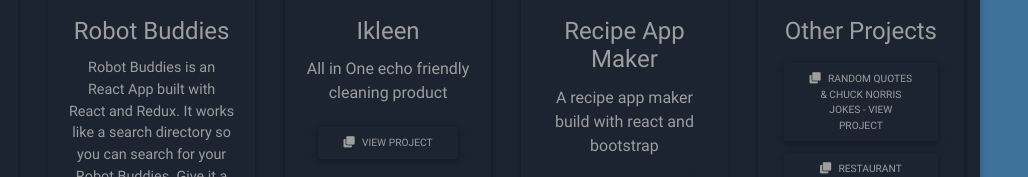
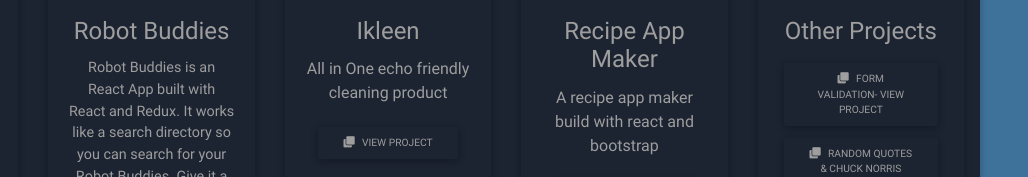
Before and after one commit to Galoopi/tiaans-portfolio, a website: page index.html in a window 1280 px wide. Shown: the part 1693-1870 px from the top of the page, 252-1280 px from the left. Drawn offline with Linux system fonts and the light colour scheme.

Commit message:
add fom validation to project

```diff
--- a/index.html
+++ b/index.html
@@ -434,7 +434,7 @@
       <!--Text-->
 
       <!-- Provides extra visual weight and identifies the primary action in a set of buttons -->
-
+      <a class="btn grey-text btn-sm" href="https://galoopi-form-validation.netlify.com/"><i class="fas fa-clone left"></i> Form Validation- View project</a>
       <a class="btn grey-text btn-sm" href="https://random-quotes-and-chuck-norris-jokes.netlify.com/"><i class="fas fa-clone left"></i> Random Quotes & Chuck Norris Jokes - View project</a>
       <a class="btn grey-text btn-sm" href="https://codepen.io/galoopi/pen/qgLpya"><i class="fas fa-clone left"></i> Restaurant Website - View project</a>
       <a class="btn grey-text btn-sm" href="https://codepen.io/galoopi/pen/MWgbOar"><i class="fas fa-clone left"></i> Countdown Timer View Project</a>
```
